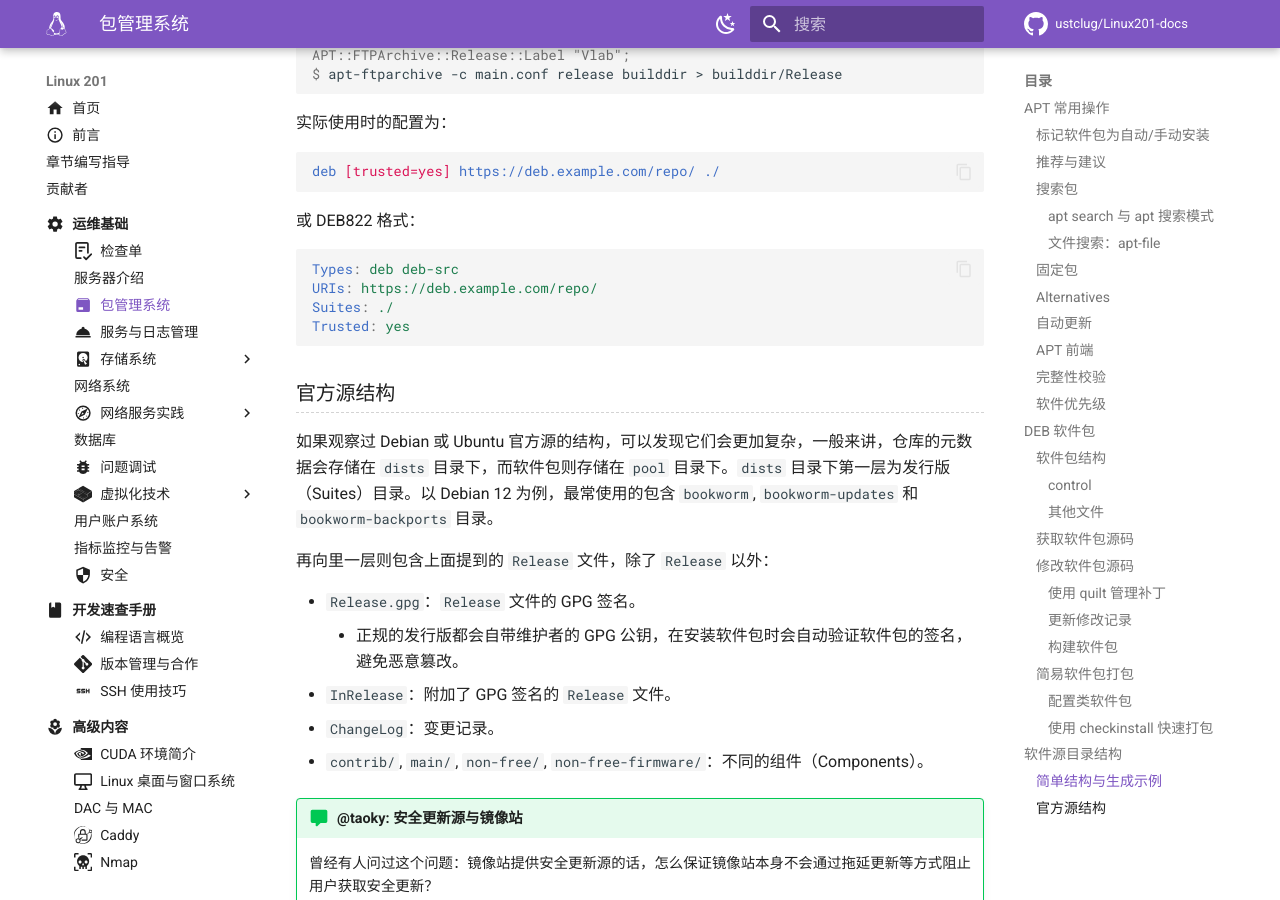
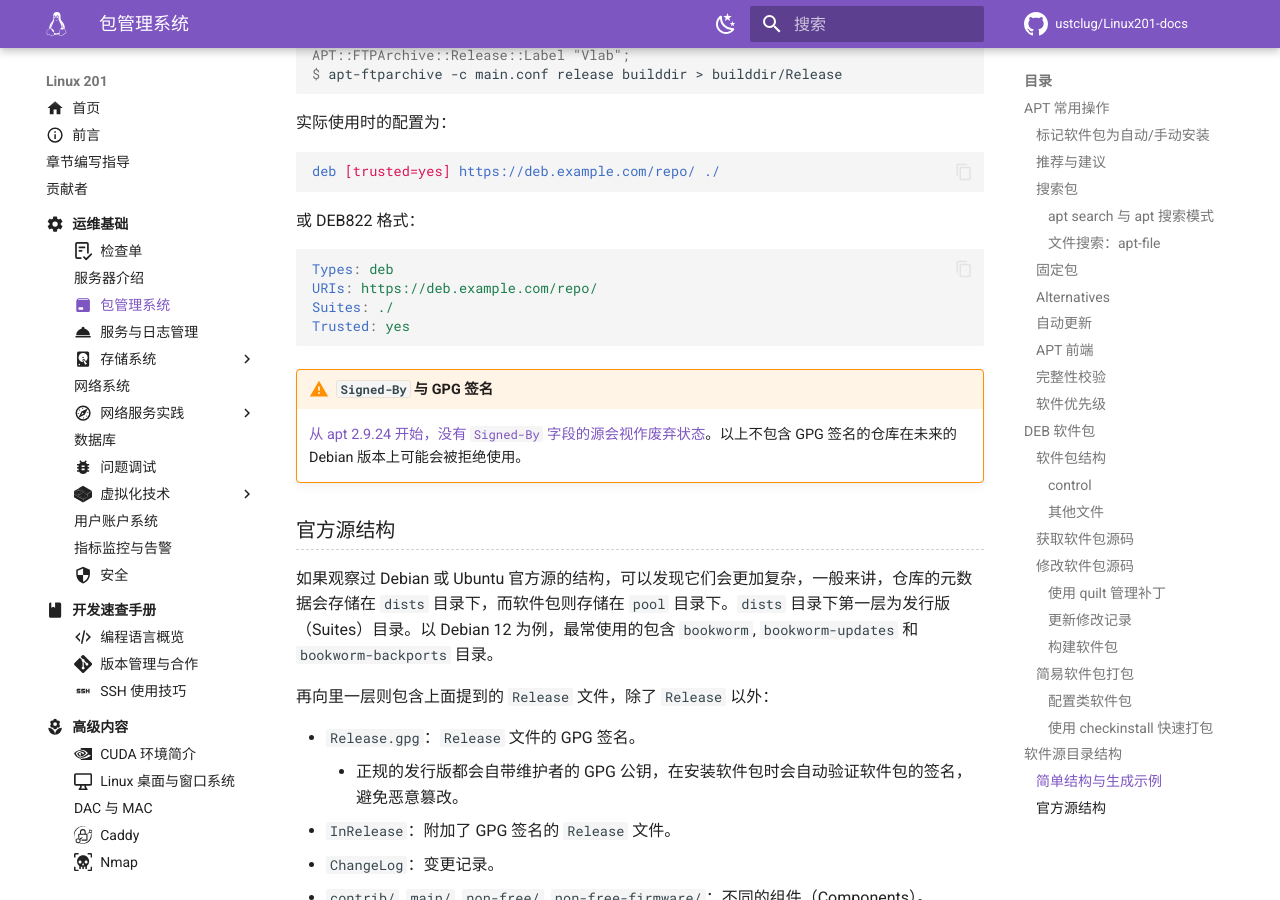
Before and after one commit to ustclug/Linux201-docs, an MkDocs documentation site: the page built from docs/ops/package.md, in a window 1280 px wide and 900 px high, scrolled down 21087 px. Built offline with MkDocs 1.6.1 and Material for MkDocs 9.7.7, drawn with Linux system fonts in a browser that asks for light colours; comment, search, counter and statistics services are not loaded.

Commit message:
ops/package: Warning about Signed-By; Mark as ready

````diff
--- a/docs/ops/package.md
+++ b/docs/ops/package.md
@@ -912,11 +912,15 @@ deb [trusted=yes] https://deb.example.com/repo/ ./
 或 DEB822 格式：
 
 ```yaml
-Types: deb deb-src
+Types: deb
 URIs: https://deb.example.com/repo/
 Suites: ./
 Trusted: yes
 ```
+
+!!! warning "`Signed-By` 与 GPG 签名"
+
+    [从 apt 2.9.24 开始，没有 `Signed-By` 字段的源会视作废弃状态](https://salsa.debian.org/apt-team/apt/-/commit/61f8f40f921cde13c5b97abbdf900646745e8e30#b3f55b8d9783f2ed27acfd1f0fe06dfc461e2aba_1_6)。以上不包含 GPG 签名的仓库在未来的 Debian 版本上可能会被拒绝使用。
 
 ### 官方源结构 {#official-structure}
 
````
Also changed, not shown: other parts of docs/ops/package.md (+1 -1 lines).
